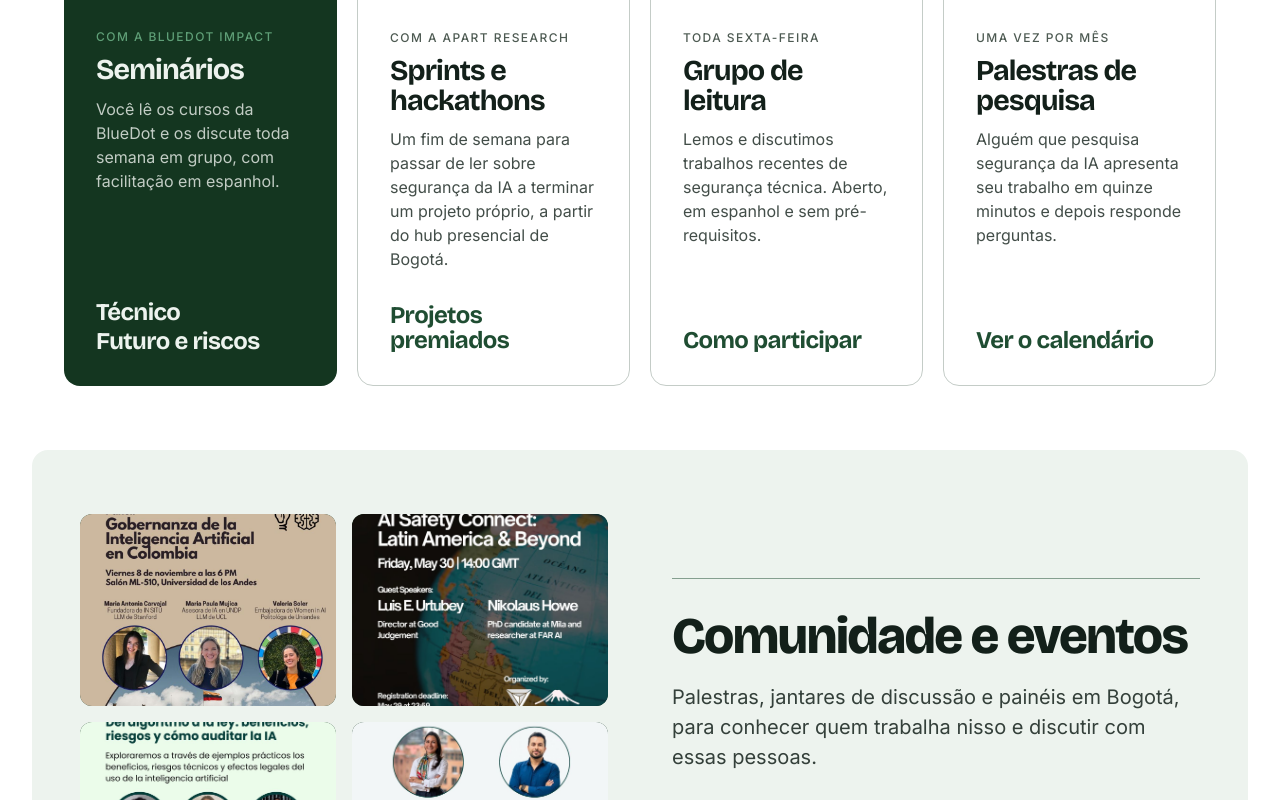
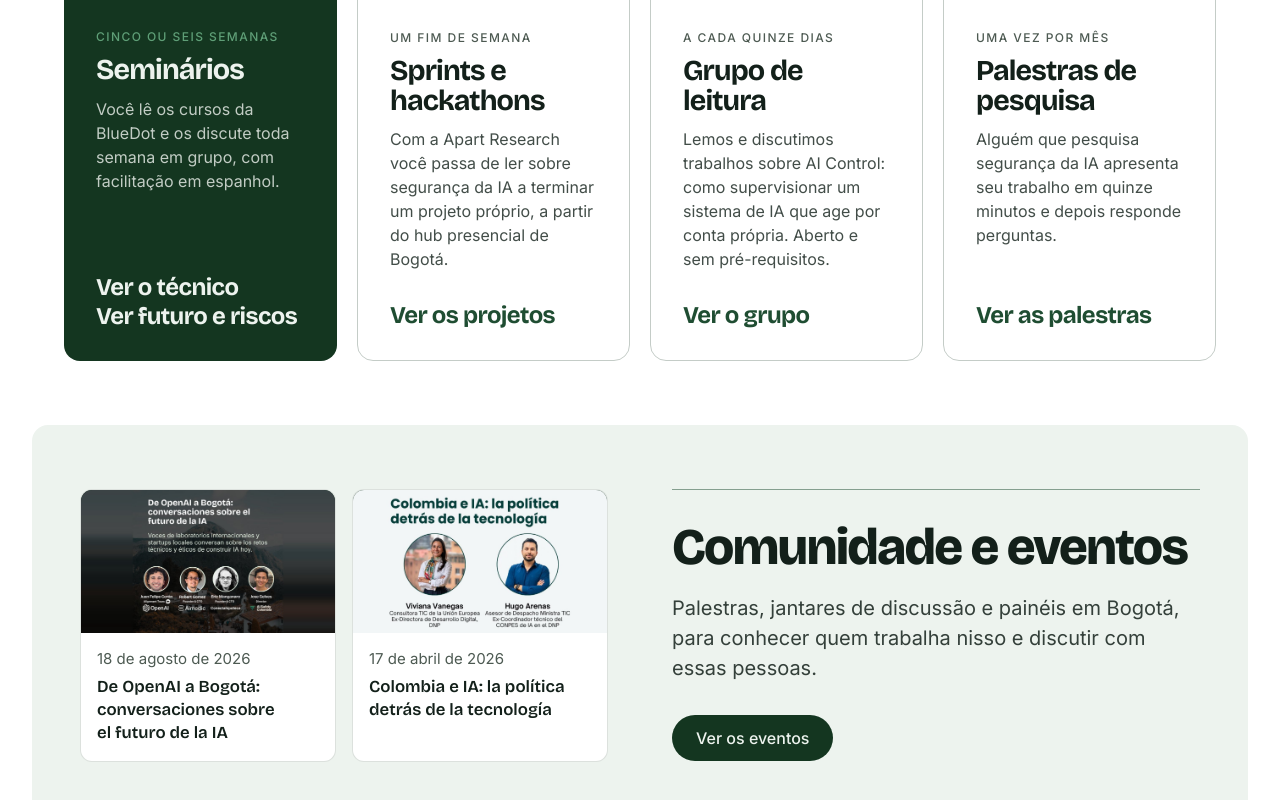
Before and after one commit to jgelves13/ai-safety-colombia-website, a Next.js app: page /pt in a window 1280 px wide. Shown: the part 1000-1800 px from the top of the page. Built offline with nearby package versions, Linux system fonts and the light colour scheme; no server answers.

Commit message:
portada: los destacados reales de /eventos en comunidad; programas con ritmo y enlaces parejos
Co-Authored-By: Claude Opus 5.5 <noreply@anthropic.com>
Claude-Session: https://claude.ai/code/session_01TFXdtWaRVdP3bB7DzXaGVk

```diff
--- a/components/portada.tsx
+++ b/components/portada.tsx
@@ -6,6 +6,7 @@ import SiteHeader from "./site-header";
 import { CTA_LINK, CTA_LINK_PRIMARY, CTA_LINK_VERDE } from "./ui";
 import { type Idioma, rutaEn } from "@/lib/idiomas";
 import { PORTADAS } from "@/lib/portadas";
+import { cargarEventos, fechaLarga, partirEventos } from "@/lib/eventos";
 
 /* La portada, en los tres idiomas. La estructura es la de apartresearch.com
    (tesis, quién nos apoya, los programas, la comunidad y lo que se ha
@@ -27,7 +28,7 @@ type Textos = {
     texto: string;
     tarjetas: { kicker: string; titulo: string; texto: string; enlaces: string[] }[];
   };
-  comunidad: { titulo: string; texto: string; eventos: string; fotos: string[] };
+  comunidad: { titulo: string; texto: string; eventos: string };
   cierre: { titulo: string; texto: string; whatsapp: string; agendar: string; escribir: string };
 };
 
@@ -54,28 +55,28 @@ export const TEXTOS: Record<Idioma, Textos> = {
       texto: "Para estudiar el campo en grupo, sacar adelante un primer proyecto o escuchar a quienes ya investigan.",
       tarjetas: [
         {
-          kicker: "Con BlueDot Impact",
+          kicker: "Cinco o seis semanas",
           titulo: "Seminarios",
           texto: "Lees los cursos de BlueDot y los discutes cada semana en grupo, con facilitación en español.",
-          enlaces: ["Técnico", "Futuro y riesgos"],
+          enlaces: ["Ver el técnico", "Ver futuro y riesgos"],
         },
         {
-          kicker: "Con Apart Research",
+          kicker: "Un fin de semana",
           titulo: "Sprints y hackatones",
-          texto: "Un fin de semana para pasar de leer sobre seguridad de la IA a terminar un proyecto propio, desde el hub presencial de Bogotá.",
-          enlaces: ["Proyectos premiados"],
+          texto: "Con Apart Research pasas de leer sobre seguridad de la IA a terminar un proyecto propio, desde el hub presencial de Bogotá.",
+          enlaces: ["Ver los proyectos"],
         },
         {
-          kicker: "Todos los viernes",
+          kicker: "Cada quince días",
           titulo: "Grupo de lectura",
-          texto: "Leemos y discutimos trabajos recientes de seguridad técnica. Abierto, en español y sin requisitos previos.",
-          enlaces: ["Cómo unirte"],
+          texto: "Leemos y discutimos trabajos sobre AI Control: cómo supervisar a un sistema de IA que actúa por su cuenta. Abierto y sin requisitos previos.",
+          enlaces: ["Ver el grupo"],
         },
         {
           kicker: "Una vez al mes",
           titulo: "Charlas de investigación",
           texto: "Alguien que investiga en seguridad de la IA presenta su trabajo en quince minutos y después responde preguntas.",
-          enlaces: ["Ver el calendario"],
+          enlaces: ["Ver las charlas"],
         },
       ],
     },
@@ -83,12 +84,6 @@ export const TEXTOS: Record<Idioma, Textos> = {
       titulo: "Comunidad y eventos",
       texto: "Charlas, cenas de discusión y paneles en Bogotá, para conocer a quienes trabajan en esto y discutir con ellos.",
       eventos: "Ver los eventos",
-      fotos: [
-        "Panel sobre gobernanza de la IA en Colombia",
-        "Encuentro AI Safety Connect LATAM",
-        "Sesión Del algoritmo a la ley",
-        "Cena de discusión sobre IA y política pública",
-      ],
     },
     cierre: {
       titulo: "¿Quieres entrar?",
@@ -120,28 +115,28 @@ export const TEXTOS: Record<Idioma, Textos> = {
       texto: "To study the field in a group, get a first project done, or hear from the people already doing research.",
       tarjetas: [
         {
-          kicker: "With BlueDot Impact",
+          kicker: "Five or six weeks",
           titulo: "Seminars",
           texto: "You read the BlueDot courses and discuss them every week in a group, facilitated in Spanish.",
-          enlaces: ["Technical", "Future and risks"],
+          enlaces: ["See Technical", "See Future and Risks"],
         },
         {
-          kicker: "With Apart Research",
+          kicker: "One weekend",
           titulo: "Sprints and hackathons",
-          texto: "A weekend to go from reading about AI safety to finishing a project of your own, from the in-person hub in Bogotá.",
-          enlaces: ["Award-winning projects"],
+          texto: "With Apart Research you go from reading about AI safety to finishing a project of your own, from the in-person hub in Bogotá.",
+          enlaces: ["See the projects"],
         },
         {
-          kicker: "Every Friday",
+          kicker: "Every two weeks",
           titulo: "Reading group",
-          texto: "We read and discuss recent technical safety work. Open, in Spanish and with no prerequisites.",
-          enlaces: ["How to join"],
+          texto: "We read and discuss work on AI control: how to oversee an AI system that acts on its own. Open, with no prerequisites.",
+          enlaces: ["See the group"],
         },
         {
           kicker: "Once a month",
           titulo: "Research talks",
           texto: "Someone doing AI safety research presents their work in fifteen minutes and then takes questions.",
-          enlaces: ["See the calendar"],
+          enlaces: ["See the talks"],
         },
       ],
     },
@@ -149,12 +144,6 @@ export const TEXTOS: Record<Idioma, Textos> = {
       titulo: "Community and events",
       texto: "Talks, discussion dinners and panels in Bogotá, to meet the people working on this and argue with them.",
       eventos: "See the events",
-      fotos: [
-        "Panel on AI governance in Colombia",
-        "AI Safety Connect LATAM gathering",
-        "From the Algorithm to the Law session",
-        "Discussion dinner on AI and public policy",
-      ],
     },
     cierre: {
       titulo: "Want in?",
@@ -186,28 +175,28 @@ export const TEXTOS: Record<Idioma, Textos> = {
       texto: "Para estudar a área em grupo, tirar do papel um primeiro projeto ou ouvir quem já pesquisa.",
       tarjetas: [
         {
-          kicker: "Com a BlueDot Impact",
+          kicker: "Cinco ou seis semanas",
           titulo: "Seminários",
           texto: "Você lê os cursos da BlueDot e os discute toda semana em grupo, com facilitação em espanhol.",
-          enlaces: ["Técnico", "Futuro e riscos"],
+          enlaces: ["Ver o técnico", "Ver futuro e riscos"],
         },
         {
-          kicker: "Com a Apart Research",
+          kicker: "Um fim de semana",
           titulo: "Sprints e hackathons",
-          texto: "Um fim de semana para passar de ler sobre segurança da IA a terminar um projeto próprio, a partir do hub presencial de Bogotá.",
-          enlaces: ["Projetos premiados"],
+          texto: "Com a Apart Research você passa de ler sobre segurança da IA a terminar um projeto próprio, a partir do hub presencial de Bogotá.",
+          enlaces: ["Ver os projetos"],
         },
         {
-          kicker: "Toda sexta-feira",
+          kicker: "A cada quinze dias",
           titulo: "Grupo de leitura",
-          texto: "Lemos e discutimos trabalhos recentes de segurança técnica. Aberto, em espanhol e sem pré-requisitos.",
-          enlaces: ["Como participar"],
+          texto: "Lemos e discutimos trabalhos sobre AI Control: como supervisionar um sistema de IA que age por conta própria. Aberto e sem pré-requisitos.",
+          enlaces: ["Ver o grupo"],
         },
         {
           kicker: "Uma vez por mês",
           titulo: "Palestras de pesquisa",
           texto: "Alguém que pesquisa segurança da IA apresenta seu trabalho em quinze minutos e depois responde perguntas.",
-          enlaces: ["Ver o calendário"],
+          enlaces: ["Ver as palestras"],
         },
       ],
     },
@@ -215,12 +204,6 @@ export const TEXTOS: Record<Idioma, Textos> = {
       titulo: "Comunidade e eventos",
       texto: "Palestras, jantares de discussão e painéis em Bogotá, para conhecer quem trabalha nisso e discutir com essas pessoas.",
       eventos: "Ver os eventos",
-      fotos: [
-        "Painel sobre governança da IA na Colômbia",
-        "Encontro AI Safety Connect LATAM",
-        "Sessão Do algoritmo à lei",
-        "Jantar de discussão sobre IA e políticas públicas",
-      ],
     },
     cierre: {
       titulo: "Quer entrar?",
@@ -259,17 +242,9 @@ const PUBLICACIONES = [
 /** Para cada programa, su ícono y a dónde lleva cada enlace (rutas en español; se traducen abajo). */
 const PROGRAMAS: { patron: Patron; rutas: string[] }[] = [
   { patron: "seminarios", rutas: ["/seminarios/tecnico", "/seminarios/futuro-y-riesgos"] },
-  { patron: "sprints", rutas: ["/investigacion"] },
+  { patron: "sprints", rutas: ["/investigacion#hackathons"] },
   { patron: "lectura", rutas: ["/unete"] },
   { patron: "charlas", rutas: ["/eventos"] },
-];
-
-/* Mientras llegan las fotos de los encuentros, los flyers de esos mismos eventos. */
-const FOTOS = [
-  "/aisc/eventos/panel-gobernanza.jpg",
-  "/aisc/eventos/connect-latam.jpg",
-  "/aisc/eventos/algoritmo-a-la-ley.jpg",
-  "/aisc/eventos/cena-politica.jpg",
 ];
 
 const COLUMNA = "mx-auto w-full max-w-[1448px] px-8 md:px-16";
@@ -285,9 +260,15 @@ function Cabecera({ titulo, children }: { titulo: string; children: React.ReactN
   );
 }
 
-export default function Portada({ idioma }: { idioma: Idioma }) {
+export default async function Portada({ idioma }: { idioma: Idioma }) {
   const t = TEXTOS[idioma];
   const ruta = (r: string) => rutaEn(idioma, r);
+  const conAncla = (r: string) => {
+    const [base, ancla] = r.split("#");
+    return ancla ? `${ruta(base)}#${ancla}` : ruta(base);
+  };
+  /* Los mismos destacados de /eventos, en el mismo orden: del más reciente al más viejo. */
+  const destacados = partirEventos(await cargarEventos()).pasados.filter((e) => e.destacado && e.portada).slice(0, 4);
 
   return (
     <main className="aisc-page flex flex-col">
@@ -357,7 +338,7 @@ export default function Portada({ idioma }: { idioma: Idioma }) {
                   <p className={`text-body-sm mt-3 ${oscura ? "text-aisc-sand/80" : "text-aisc-ink/80"}`}>{d.texto}</p>
                   <div className="mt-auto flex flex-wrap gap-x-6 gap-y-1 pt-8">
                     {p.rutas.map((r, j) => (
-                      <Link key={r} href={ruta(r)} className={`${ENLACE_SERIF} ${oscura ? "text-aisc-sand" : "text-aisc-forest"}`}>
+                      <Link key={r} href={conAncla(r)} className={`${ENLACE_SERIF} ${oscura ? "text-aisc-sand" : "text-aisc-forest"}`}>
                         {d.enlaces[j]}
                       </Link>
                     ))}
@@ -373,10 +354,23 @@ export default function Portada({ idioma }: { idioma: Idioma }) {
       <section className="pt-14 md:pt-16">
         <div className="mx-auto w-full max-w-[1448px] px-4 md:px-8">
           <div className="grid items-center gap-10 rounded-[var(--radius)] bg-aisc-sand px-4 py-10 md:px-8 md:py-14 lg:grid-cols-2 lg:gap-16 lg:px-12 lg:py-16">
-            <ul className="grid grid-cols-2 gap-3 md:gap-4">
-              {FOTOS.map((src, i) => (
-                <li key={src} className="relative aspect-[4/3] overflow-hidden rounded-xl bg-aisc-forest-deep">
-                  <img src={src} alt={t.comunidad.fotos[i]} className="absolute inset-0 h-full w-full object-cover" />
+            <ul className="grid gap-3 sm:grid-cols-2 md:gap-4">
+              {destacados.map((e) => (
+                <li key={e.id} className="flex">
+                  <Link
+                    href={`${ruta("/eventos")}#evento-${e.id}`}
+                    className="group flex w-full flex-col overflow-hidden rounded-xl border border-aisc-forest-deep/15 bg-aisc-cream transition-colors hover:border-aisc-forest-deep/50"
+                  >
+                    <div aria-hidden="true" className="aspect-[16/9] w-full overflow-hidden bg-aisc-forest-deep">
+                      <img src={e.portada} alt="" loading="lazy" className="h-full w-full object-cover transition-transform duration-500 group-hover:scale-[1.03]" />
+                    </div>
+                    <div className="flex flex-1 flex-col p-4">
+                      <span className="text-meta text-aisc-muted">{fechaLarga(e.inicio, idioma)}</span>
+                      <h3 className="font-display mt-1.5 text-[1.05rem] leading-snug font-semibold text-balance transition-colors group-hover:text-aisc-forest">
+                        {e.titulo}
+                      </h3>
+                    </div>
+                  </Link>
                 </li>
               ))}
             </ul>
```
